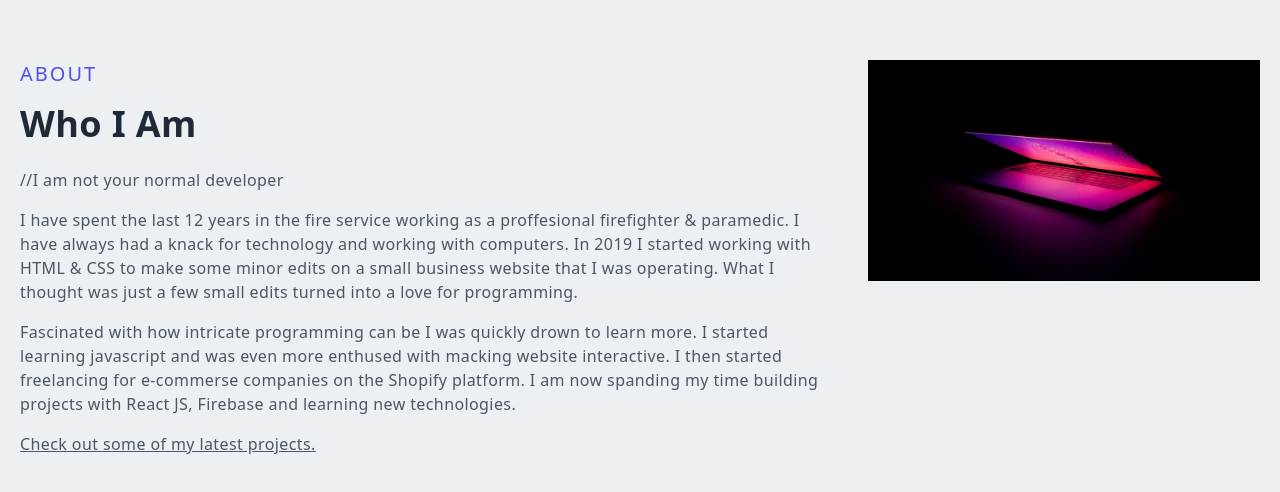
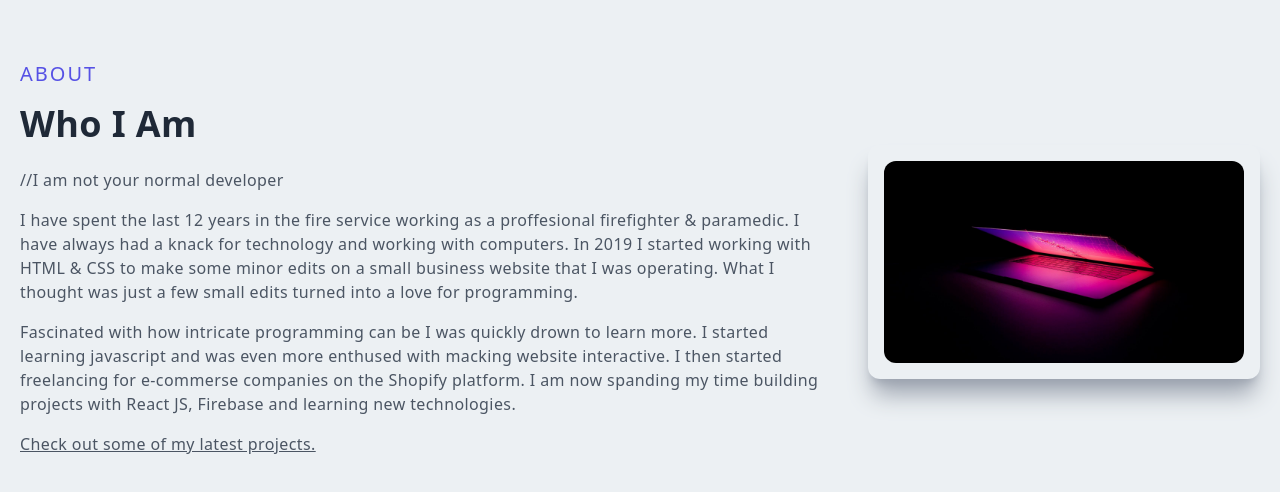
Before and after one commit to AleksandrKompanetc/nextjs-portfolio-app, a Next.js app: page / in a window 1280 px wide. Shown: the part 938-1430 px from the top of the page. Built offline with nearby package versions, Linux system fonts and the light colour scheme.

Commit message:
added component Skills

```diff
--- a/components/About.jsx
+++ b/components/About.jsx
@@ -20,8 +20,8 @@
           </p>
           <p className='py-2 text-gray-600 underline cursor-pointer'>Check out some of my latest projects.</p>
         </div>
-        <div>
-          <img src="/assets/noutbook.jpg" alt="noutbook" />
+        <div className='w-full h-auto m-auto shadow-xl shadow-gray-400 rounded-xl flex items-center justify-center p-4 hover:scale-105 ease-in duration-300'>
+          <img className='rounded-xl' src="/assets/noutbook.jpg" alt="noutbook" />
         </div>
       </div>
     </div>
--- /dev/null
+++ b/components/Skills.jsx
@@ -0,0 +1,9 @@
+import React from 'react'
+
+const Skills = () => {
+  return (
+    <div>Skills</div>
+  )
+}
+
+export default Skills
```
